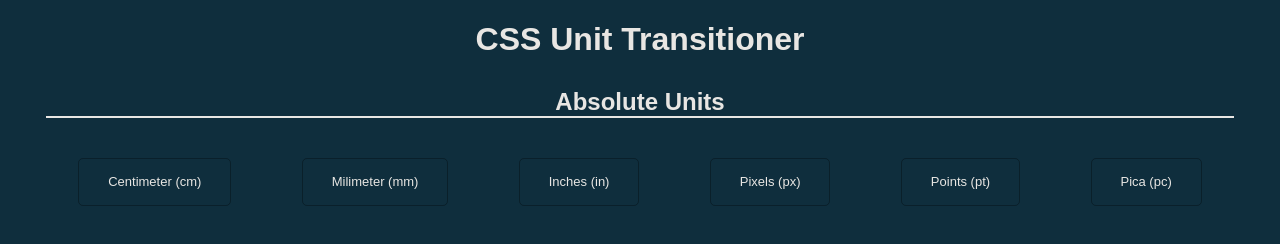
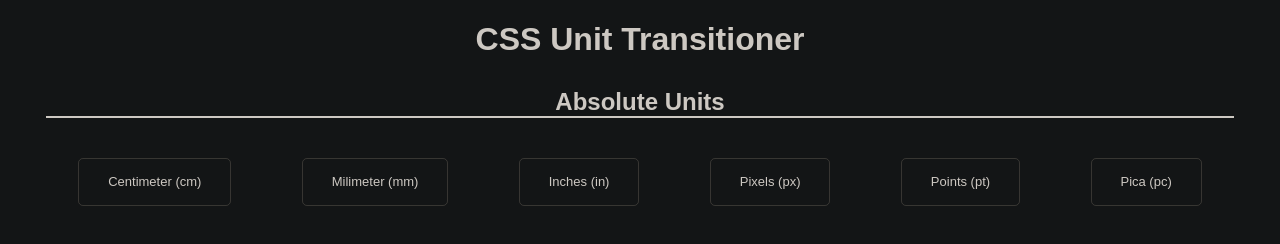
Before and after one commit to glaubernespoli/css-unit-transitioner, a website with bundled scripts: page docs/index.html in a window 1280 px wide. Built offline with nearby package versions, Linux system fonts and the light colour scheme.

Commit message:
changing color to a more dark theme

```diff
--- a/docs/css/main.css
+++ b/docs/css/main.css
@@ -40,7 +40,7 @@ div.unit-wrapper button {
     margin-bottom: 0.7rem;
     background-color: inherit;
     display: inline-block;
-    border: 1px solid rgba(0, 0, 0, 0.3);
+    border: 1px solid var(--button-border-color);
     border-radius: 5px;
     height: 3rem;
     font-size: 13px;
@@ -187,7 +187,7 @@ div.unit-range-values-wrapper {
 div.unit-range-box {
     display: flex;
     flex-direction: column;
-    border: 1px solid var(--font-color-o);
+    border: 1px solid var(--button-border-color);
     border-radius: 5px;
     width: 5vw;
     height: 2.1rem;
@@ -195,7 +195,7 @@ div.unit-range-box {
 }
 
 div.unit-range-box:hover {
-    background-color: rgb(20, 56, 75);
+    background-color: var(--bg-color-highlight);
 }
 
 div.unit-range-box>label,
--- a/docs/css/root.css
+++ b/docs/css/root.css
@@ -1,23 +1,27 @@
 :root {
-    --cm: rgb(204, 135, 135);
-    --cm-o: rgba(204, 135, 135, 0.6);
+    --cm: rgb(108, 46, 46);
+    --cm-o: rgba(108, 46, 46, 0.6);
 
-    --mm: rgb(204, 194, 135);
-    --mm-o: rgba(204, 194, 135, 0.6);
+    --mm: rgb(108, 99, 46);
+    --mm-o: rgba(108, 99, 46, 0.6);
 
-    --in: rgb(143, 204, 135);
-    --in-o: rgba(143, 204, 135, 0.6);
+    --in: rgb(67, 108, 46);
+    --in-o: rgba(67, 108, 46, 0.6);
 
-    --px: rgb(135, 204, 201);
-    --px-o: rgba(135, 204, 201, 0.6);
+    --px: rgb(46, 108, 106);
+    --px-o: rgba(46, 108, 106, 0.6);
 
-    --pt: rgb(161, 135, 204);
-    --pt-o: rgba(161, 135, 204, 0.6);
+    --pt: rgb(69, 46, 108);
+    --pt-o: rgba(69, 46, 108, 0.6);
 
-    --pc: rgb(202, 99, 194);
-    --pc-o: rgba(202, 99, 194, 0.6);
+    --pc: rgb(132, 45, 125);
+    --pc-o: rgba(132, 45, 125, 0.6);
 
-    --bg-color: rgb(15, 46, 61);
-    --font-color: rgb(232, 230, 227);
-    --font-color-o: rgb(232, 230, 227, 0.6);
+    --bg-color: rgb(19, 21, 22);
+    --bg-color-highlight: rgb(27, 29, 30);
+
+    --font-color: rgb(205, 200, 194);
+    --font-color-o: rgb(205, 200, 194, 0.6);
+
+    --button-border-color: rgba(140, 130, 115, 0.3);
 }
```
